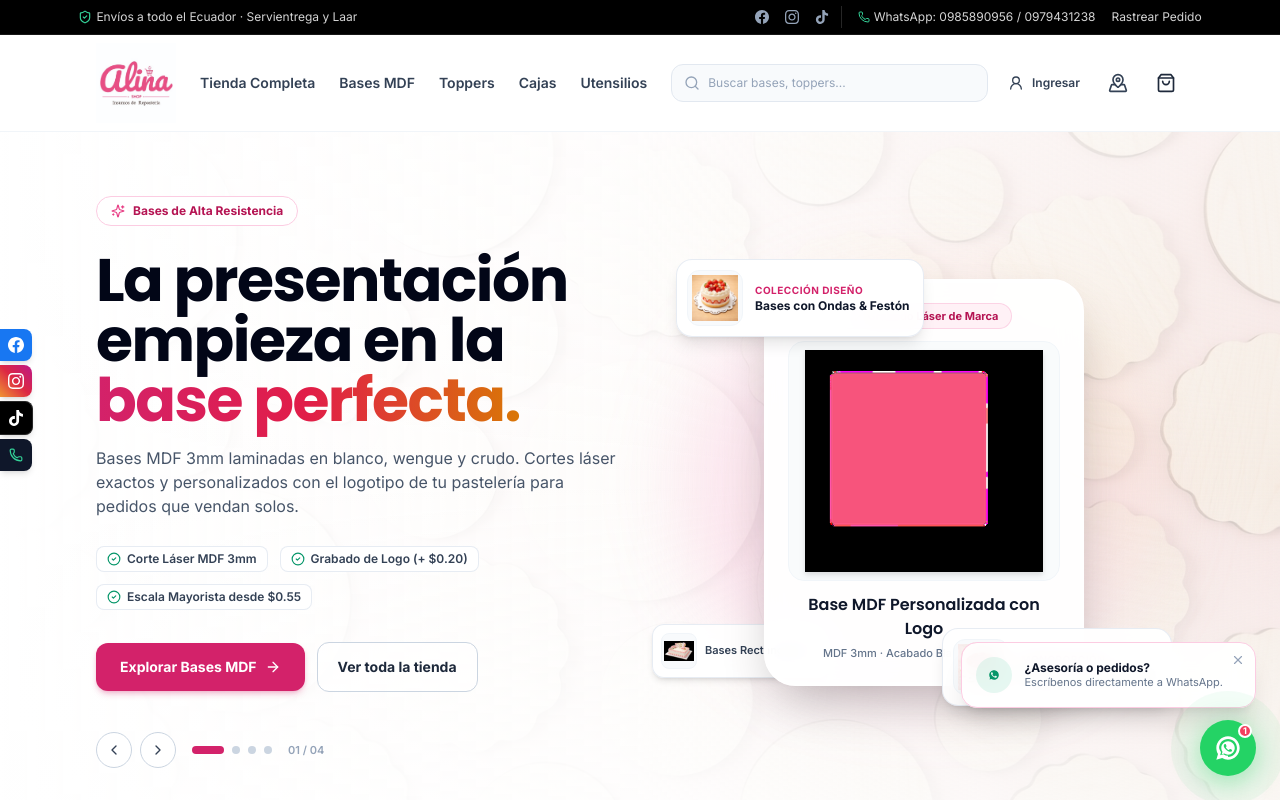
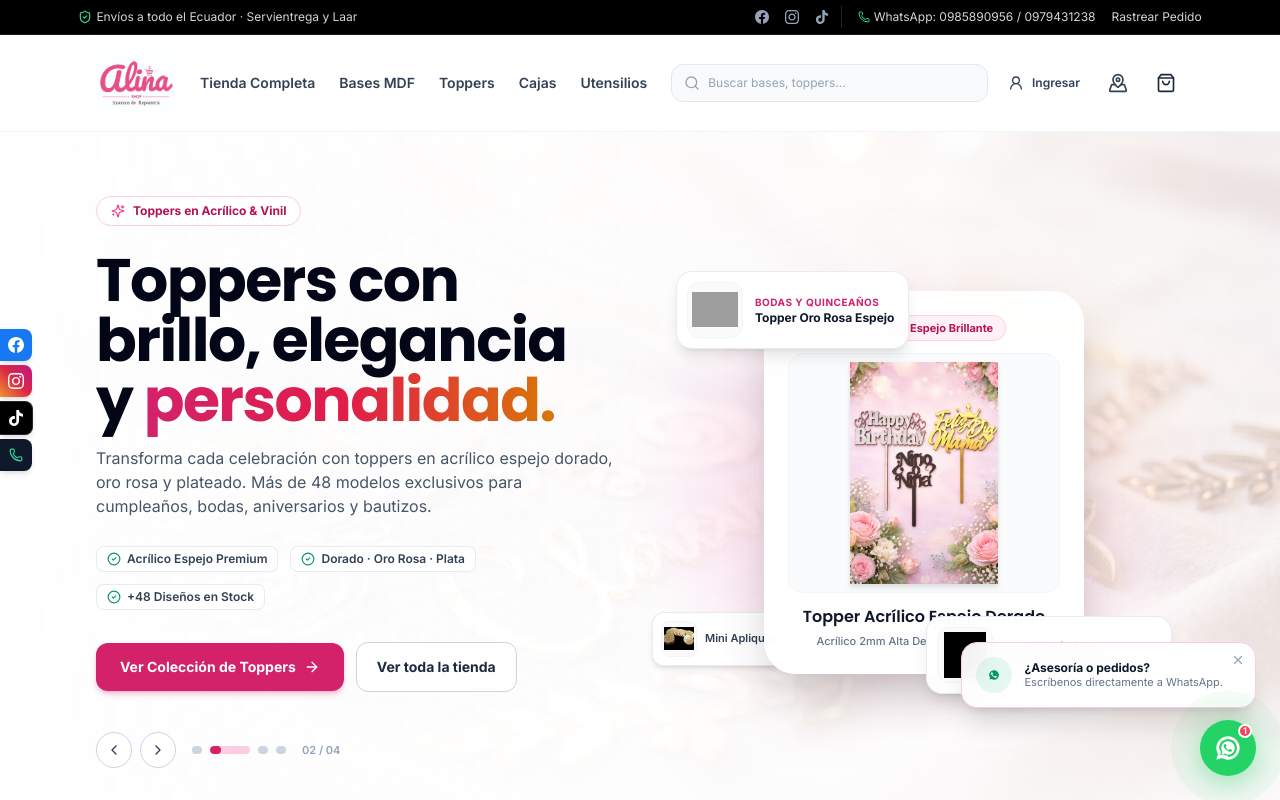
Before and after one commit to WebFixSoluciones/alinashop, a Next.js app: page / in a window 1280 px wide. Shown: the top 800 px of the page. Built offline with nearby package versions, Linux system fonts and the light colour scheme; grey boxes are pictures that could not be loaded.

Commit message:
feat(hero): enable automatic slide transitions with 5s timer, crossfade background, and animated progress bar

```diff
--- a/src/app/globals.css
+++ b/src/app/globals.css
@@ -48,3 +48,17 @@ body {
 ::-webkit-scrollbar-thumb:hover {
   background: #94a3b8;
 }
+
+/* Hero Slider Auto-play Progress Bar */
+@keyframes heroProgress {
+  0% {
+    width: 0%;
+  }
+  100% {
+    width: 100%;
+  }
+}
+
+.animate-hero-progress {
+  animation: heroProgress 5000ms linear forwards;
+}
--- a/src/components/home/hero-slider.tsx
+++ b/src/components/home/hero-slider.tsx
@@ -197,14 +197,15 @@ export function HeroSlider() {
   const [isPaused, setIsPaused] = useState(false);
   const slide = slides[activeSlide];
 
-  // Auto-play timer
+  // Auto-play timer: 5 segundos continuos automáticos
   useEffect(() => {
     if (isPaused) return;
-    const interval = setInterval(() => {
+    const timer = setInterval(() => {
       setActiveSlide((current) => (current + 1) % slides.length);
-    }, 7000);
-    return () => clearInterval(interval);
-  }, [isPaused]);
+    }, 5000);
+
+    return () => clearInterval(timer);
+  }, [activeSlide, isPaused]);
 
   const move = (direction: number) => {
     setActiveSlide((current) => (current + direction + slides.length) % slides.length);
@@ -214,19 +215,23 @@ export function HeroSlider() {
     <section
       className="relative overflow-hidden border-b border-alina-100 bg-white"
       aria-label="Promociones destacadas"
-      onMouseEnter={() => setIsPaused(true)}
-      onMouseLeave={() => setIsPaused(false)}
     >
-      {/* Background Image Layer from themed collection */}
+      {/* Background Image Layer with crossfade between slides */}
       <div className="absolute inset-0 z-0">
+        {slides.map((s, idx) => (
           <Image
-          src={slide.bgImage}
+            key={s.id}
+            src={s.bgImage}
             alt=""
             fill
-          priority={activeSlide === 0}
+            priority={idx === 0}
             sizes="100vw"
-          className="object-cover object-right lg:object-center opacity-30 mix-blend-multiply transition-opacity duration-700 pointer-events-none"
+            className={cn(
+              "object-cover object-right lg:object-center mix-blend-multiply transition-opacity duration-1000 pointer-events-none",
+              activeSlide === idx ? "opacity-30" : "opacity-0"
+            )}
           />
+        ))}
         {/* Soft gradient masks ensuring high text contrast */}
         <div className="absolute inset-0 bg-gradient-to-r from-white via-white/90 to-white/40 lg:via-white/80 pointer-events-none" />
         <div className="absolute inset-0 bg-gradient-to-t from-white/70 via-transparent to-white/40 pointer-events-none" />
@@ -236,9 +241,9 @@ export function HeroSlider() {
       <div className="relative z-10 mx-auto grid w-[90%] min-w-[80%] max-w-[1720px] grid-cols-1 items-center gap-10 px-4 py-10 sm:px-6 sm:py-14 lg:grid-cols-12 lg:gap-12 lg:px-8 lg:py-16">
 
         {/* Left Column: Copy & Actions */}
-        <div className="lg:col-span-6 space-y-6">
+        <div key={slide.id} className="lg:col-span-6 space-y-6 animate-in fade-in slide-in-from-left-2 duration-500">
           {/* Eyebrow Pill */}
-          <div className="inline-flex items-center gap-2 rounded-full border border-alina-200 bg-white/95 px-3.5 py-1.5 text-xs font-bold text-alina-700 shadow-2xs backdrop-blur-sm animate-in fade-in duration-300">
+          <div className="inline-flex items-center gap-2 rounded-full border border-alina-200 bg-white/95 px-3.5 py-1.5 text-xs font-bold text-alina-700 shadow-2xs backdrop-blur-sm">
             <Sparkles className="size-3.5 text-alina-500 shrink-0" aria-hidden="true" />
             <span>{slide.eyebrow}</span>
           </div>
@@ -270,7 +275,11 @@ export function HeroSlider() {
           </div>
 
           {/* Action CTAs */}
-          <div className="flex flex-wrap items-center gap-3 pt-2">
+          <div
+            className="flex flex-wrap items-center gap-3 pt-2"
+            onMouseEnter={() => setIsPaused(true)}
+            onMouseLeave={() => setIsPaused(false)}
+          >
             <Link
               href={slide.href}
               className="inline-flex items-center gap-2 rounded-xl bg-alina-600 px-6 py-3.5 text-sm font-bold text-white shadow-md shadow-alina-600/25 transition-all hover:bg-alina-700 hover:scale-[1.02] active:scale-[0.98]"
@@ -287,13 +296,17 @@ export function HeroSlider() {
           </div>
 
           {/* Slider Controls */}
-          <div className="flex items-center gap-4 pt-4">
+          <div
+            className="flex items-center gap-4 pt-4"
+            onMouseEnter={() => setIsPaused(true)}
+            onMouseLeave={() => setIsPaused(false)}
+          >
             <div className="flex items-center gap-2">
               <button
                 type="button"
                 onClick={() => move(-1)}
                 aria-label="Promoción anterior"
-                className="flex size-9 items-center justify-center rounded-full border border-slate-300 bg-white/90 text-slate-700 transition-all hover:border-alina-400 hover:text-alina-700 hover:scale-105 shadow-2xs"
+                className="flex size-9 items-center justify-center rounded-full border border-slate-300 bg-white/90 text-slate-700 transition-all hover:border-alina-400 hover:text-alina-700 hover:scale-105 shadow-2xs cursor-pointer"
               >
                 <ChevronLeft className="size-4" aria-hidden="true" />
               </button>
@@ -301,13 +314,13 @@ export function HeroSlider() {
                 type="button"
                 onClick={() => move(1)}
                 aria-label="Siguiente promoción"
-                className="flex size-9 items-center justify-center rounded-full border border-slate-300 bg-white/90 text-slate-700 transition-all hover:border-alina-400 hover:text-alina-700 hover:scale-105 shadow-2xs"
+                className="flex size-9 items-center justify-center rounded-full border border-slate-300 bg-white/90 text-slate-700 transition-all hover:border-alina-400 hover:text-alina-700 hover:scale-105 shadow-2xs cursor-pointer"
               >
                 <ChevronRight className="size-4" aria-hidden="true" />
               </button>
             </div>
 
-            {/* Slide indicators */}
+            {/* Slide indicators con barra de progreso de tiempo */}
             <div className="flex items-center gap-2" role="tablist" aria-label="Líneas de producto">
               {slides.map((item, index) => (
                 <button
@@ -318,12 +331,22 @@ export function HeroSlider() {
                   aria-label={`Ver diapositiva ${index + 1}: ${item.eyebrow}`}
                   onClick={() => setActiveSlide(index)}
                   className={cn(
-                    "h-2 rounded-full transition-all duration-300",
+                    "relative h-2 rounded-full overflow-hidden transition-all duration-300 cursor-pointer",
                     activeSlide === index
-                      ? "w-8 bg-alina-600 shadow-xs"
-                      : "w-2 bg-slate-300 hover:bg-slate-400"
+                      ? "w-10 bg-alina-200"
+                      : "w-2.5 bg-slate-300 hover:bg-slate-400"
                   )}
+                >
+                  {activeSlide === index && !isPaused && (
+                    <span
+                      key={`progress-${activeSlide}`}
+                      className="absolute inset-0 bg-alina-600 rounded-full animate-hero-progress"
                     />
+                  )}
+                  {activeSlide === index && isPaused && (
+                    <span className="absolute inset-0 bg-alina-600 rounded-full" />
+                  )}
+                </button>
               ))}
             </div>
 
@@ -334,7 +357,7 @@ export function HeroSlider() {
         </div>
 
         {/* Right Column: 3D Product Bouquet (Buke de Productos Reales) */}
-        <div className="lg:col-span-6 relative flex items-center justify-center">
+        <div key={`bouquet-${slide.id}`} className="lg:col-span-6 relative flex items-center justify-center animate-in fade-in duration-500">
           <div className="relative w-full max-w-lg aspect-[4/3] sm:aspect-[16/11] flex items-center justify-center p-4">
 
             {/* Ambient soft glow aura */}
```
Lines whose indentation alone changed are shown as unchanged.
